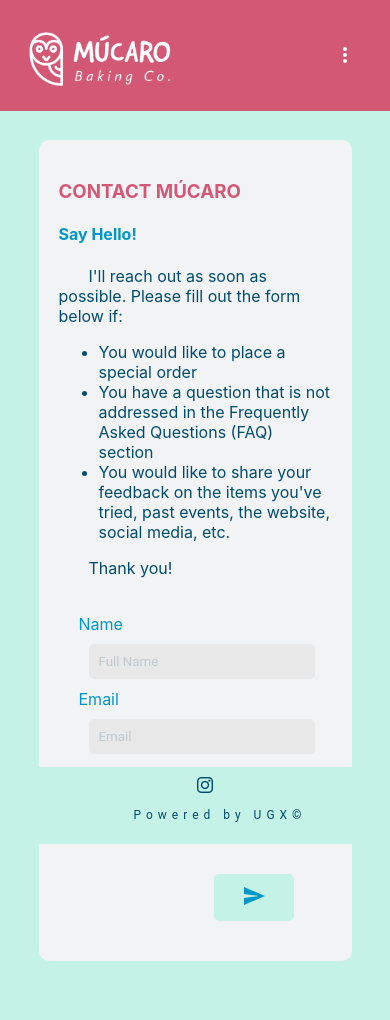
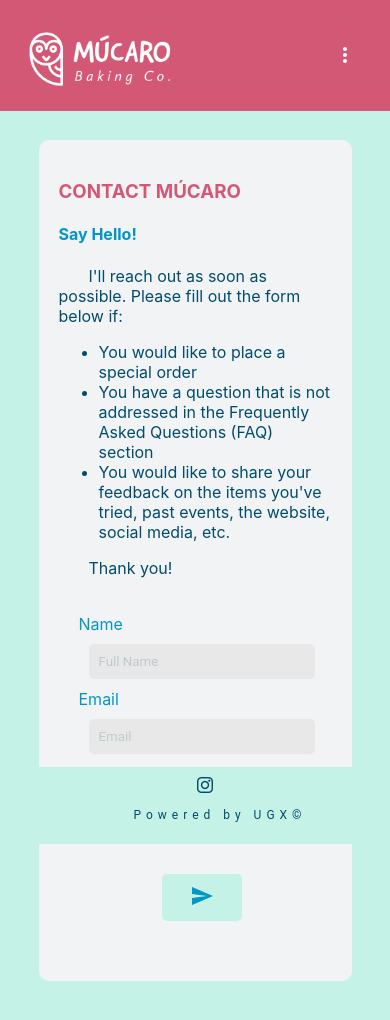
Before and after one commit to Ugonz86/MucaroBakingCo, a React (Create React App) app: page /contact in a window 390 px wide. Shown: the top 1020 px of the page. Built offline with nearby package versions, Linux system fonts and the light colour scheme; the HTML template or start-up script is replaced by a standard one; what @aws-amplify/core would draw is missing.

Commit message:
Fixed contact form discrepancies

```diff
--- a/amplify/team-provider-info.json
+++ b/amplify/team-provider-info.json
@@ -14,9 +14,9 @@
     "categories": {
       "function": {
         "contactFormUploader": {
-          "sesEmail": "aslyndiaz@gmail.com",
           "deploymentBucketName": "amplify-amplify13d538e019204-staging-05127-deployment",
-          "s3Key": "amplify-builds/contactFormUploader-54767431316b67784269-build.zip"
+          "s3Key": "amplify-builds/contactFormUploader-54767431316b67784269-build.zip",
+          "sesEmail": "aslyndiaz@gmail.com"
         }
       },
       "api": {
--- a/src/App.css
+++ b/src/App.css
@@ -91,15 +91,16 @@
 
   .form-container {
     width: 70vw;
-    justify-content: center;
-    align-items: center;
+    /* justify-content: left !important;
+    align-items: left !important; */
+
     padding: 20px;
     /* display:flex */
-    overflow-x:visible !important;
   }
 
   .form {
     /* width: 50vw !important; */
+
   }
 
   /* .popUpsContainer {
@@ -109,9 +110,10 @@
   } */
 
   .button {
-    /* margin: auto !important; */
-    /* justify-content: center;
-    align-items: center; */
+
+    /* margin: 0 !important; */
+    /* justify-content: left;
+    align-items: left; */
   }
 
   input {
@@ -337,7 +339,8 @@
   padding: 10px;
   border-radius: 5px;
   width: 80px;
-  margin: 20px auto 0;
+  /* margin: auto; */
+  margin: 20px auto 20px;
 }
 
 button:active {
@@ -348,8 +351,8 @@
 .form {
   display: flex;
   flex-flow: column wrap;
-  min-width: 350px;
-  max-width: 600px;
+  /* min-width: 350px;
+  max-width: 600px; */
   padding: 20px 20px 20px 20px;
   border-radius: 10px;
   margin: 0 auto;
--- a/src/graphql/mutations.js
+++ b/src/graphql/mutations.js
@@ -11,7 +11,8 @@
       name
       email
       message
-
+      createdAt
+      updatedAt
     }
   }
 `;
--- a/src/pages/Contact.js
+++ b/src/pages/Contact.js
@@ -20,6 +20,7 @@
 
   const onSubmit = async (data, e) => {
     // e.preventDefault();
+    console.log('testing')
     const { name, email, message } = formState;
     if (name && email && message) {
       try {
```
Also changed, not shown: .graphqlconfig.yml.
